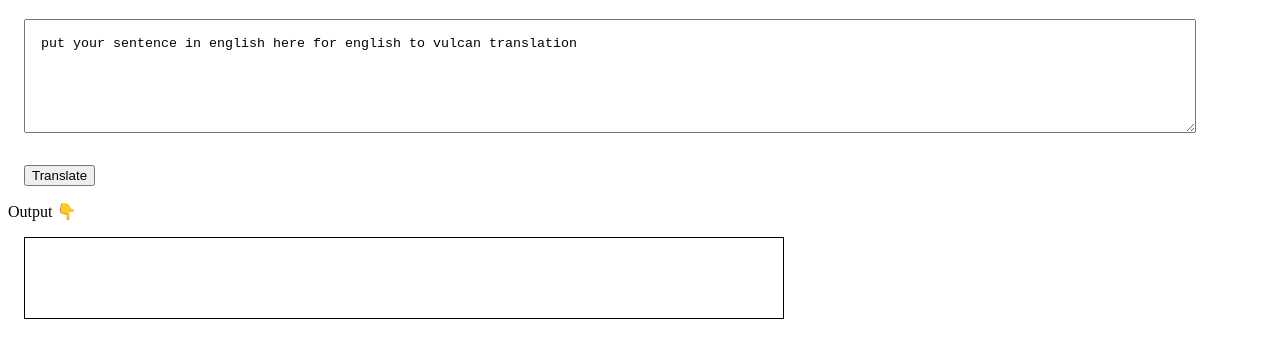
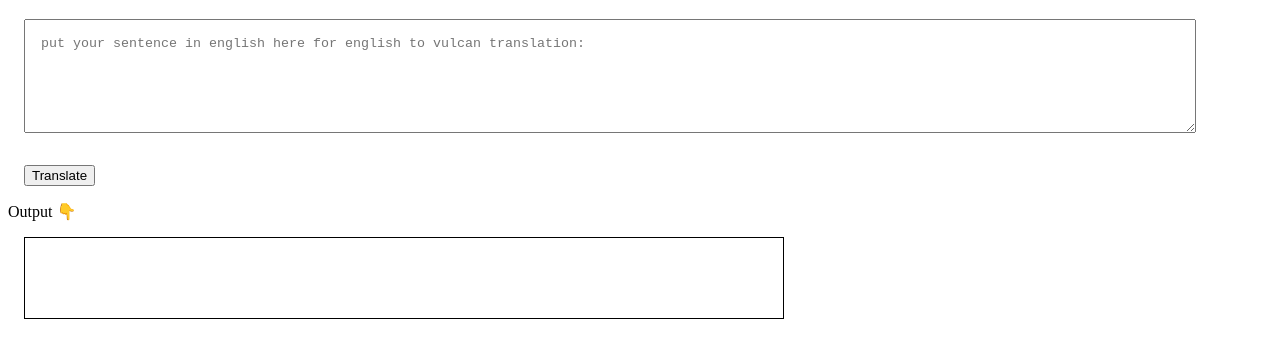
Before and after one commit to Nishant-96/Vulcan-Translator, a plain HTML site: page index.html in a window 1280 px wide. Shown: the part 61-418 px from the top of the page. Drawn offline with Linux system fonts and the light colour scheme.

Commit message:
refactor
adding placeholder

```diff
--- a/index.html
+++ b/index.html
@@ -29,7 +29,7 @@
 </head>
 <body>
     <h1>Vulcan Talks</h1>
-    <textarea id="text-input">put your sentence in english here for english to vulcan translation</textarea>
+    <textarea id="text-input" placeholder="put your sentence in english here for english to vulcan translation:"></textarea>
     <button id="translate-button">Translate</button>
 
 
```
